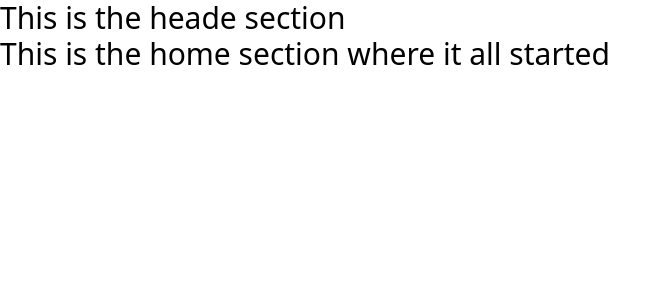
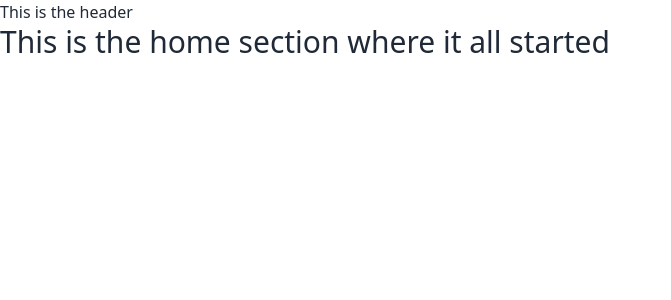
Before and after one commit to anowarzz/mern-station-client, a React (Create React App) app: page / in a window 1280 px wide. Shown: the top 300 px of the page, without its empty margins (0-671 px from the left). Built offline with nearby package versions, Linux system fonts and the light colour scheme.

Commit message:
adding navbar

```diff
--- a/package.json
+++ b/package.json
@@ -6,6 +6,7 @@
     "@testing-library/jest-dom": "^5.16.5",
     "@testing-library/react": "^13.4.0",
     "@testing-library/user-event": "^13.5.0",
+    "daisyui": "^2.33.0",
     "react": "^18.2.0",
     "react-dom": "^18.2.0",
     "react-router-dom": "^6.4.2",
--- a/src/components/Shared/Header/Header.js
+++ b/src/components/Shared/Header/Header.js
@@ -2,9 +2,7 @@ import React from 'react';
 
 const Header = () => {
     return (
-        <div>
-           <h3 className="text-3xl">This is the heade section</h3>
-        </div>
+      <h3>This is the header</h3>
     );
 };
 
--- a/tailwind.config.js
+++ b/tailwind.config.js
@@ -6,5 +6,5 @@ module.exports = {
   theme: {
     extend: {},
   },
-  plugins: [],
+  plugins: [require("daisyui")],
 }
```
Also changed, not shown: 1 other file (tests, documents, lock files or other folders).
